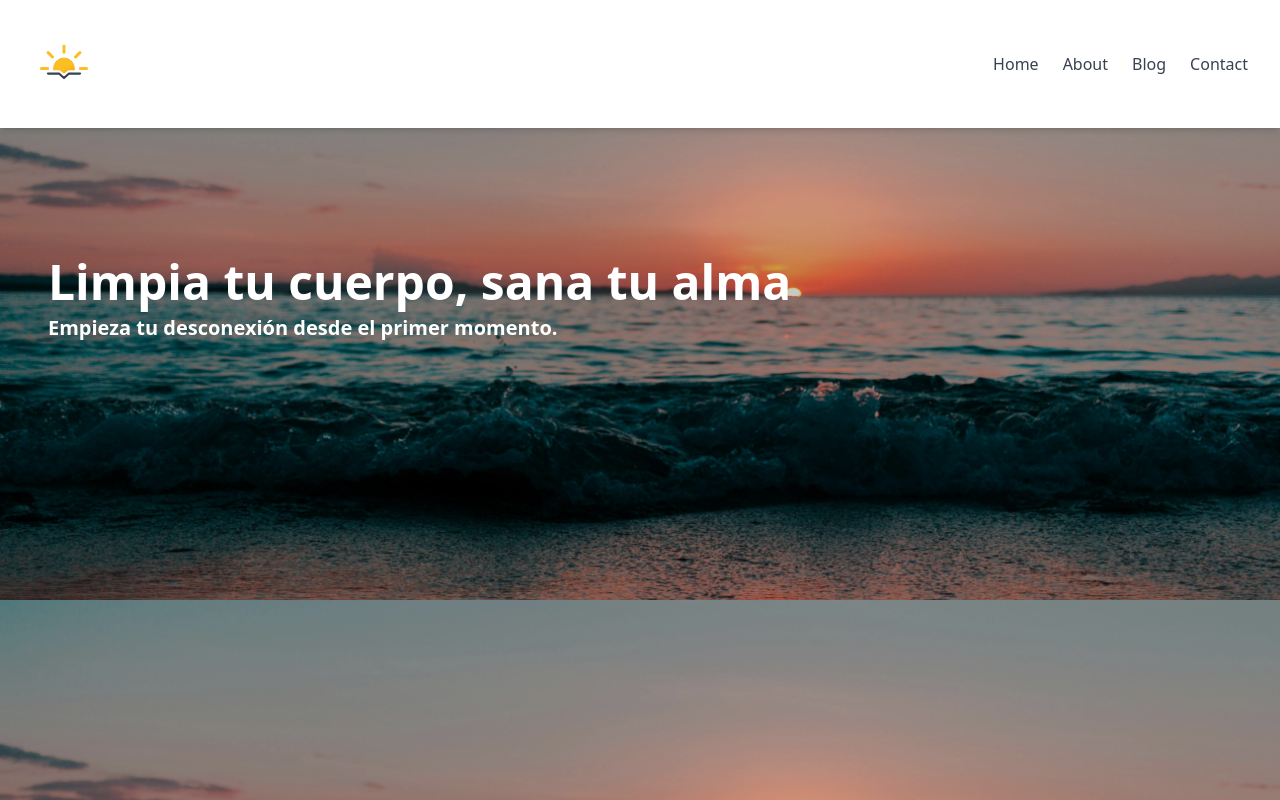
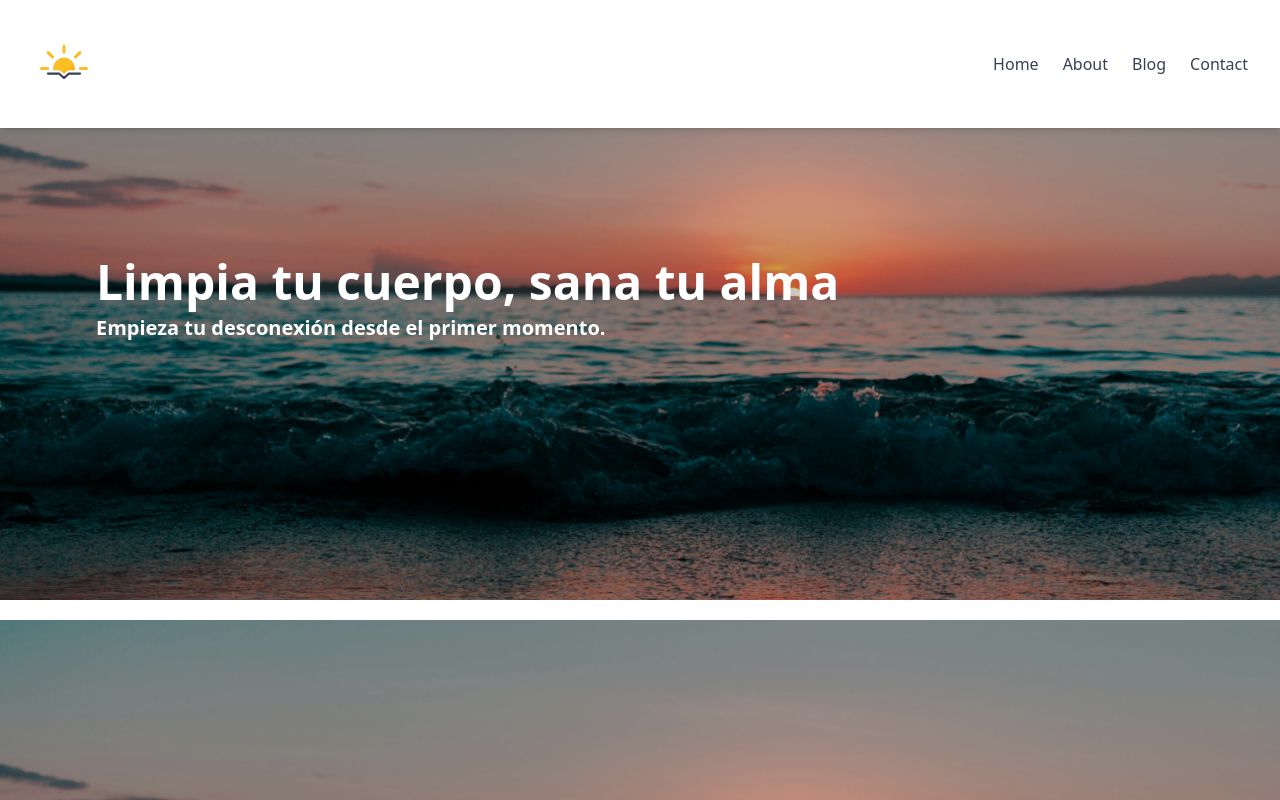
Before and after one commit to topja/sunset, a React (Vite) app: page / in a window 1280 px wide. Shown: the top 800 px of the page. Built offline with nearby package versions, Linux system fonts and the light colour scheme.

Commit message:
Add some desktop atyles

```diff
--- a/src/components/Banner.jsx
+++ b/src/components/Banner.jsx
@@ -3,14 +3,14 @@ const Banner = () => {
 
   return (
     <div
-      className="relative h-[400px] md:h-[500px] lg:h-[600px] w-full bg-cover bg-center"
+      className="relative h-[400px] md:h-[500px] lg:h-[600px] w-full bg-cover bg-center mb-5"
       style={{ backgroundImage: "url('/src/assets/ElTabo5.jpg')" }}
     >
       <div className="absolute inset-0 bg-black/20"></div>
 
 
       {/* Contenido Central */}
-      <div className="relative flex flex-col justify-center items-start h-full text-left px-4 md:px-12 lg:px-15 gap-2">
+      <div className="relative flex flex-col justify-center items-start h-full text-left px-4 md:px-12 lg:px-24 gap-2">
         <h2 className="text-white text-2xl md:text-4xl lg:text-5xl font-bold">
           Limpia tu cuerpo, sana tu alma
         </h2>
```
